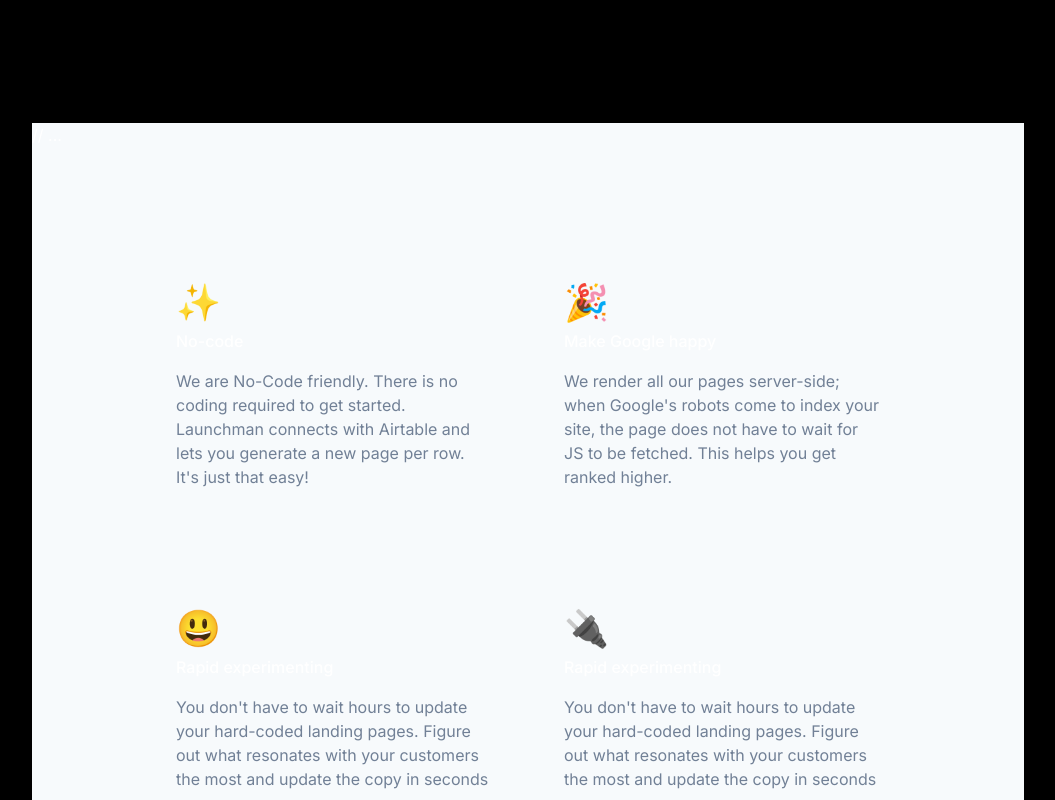
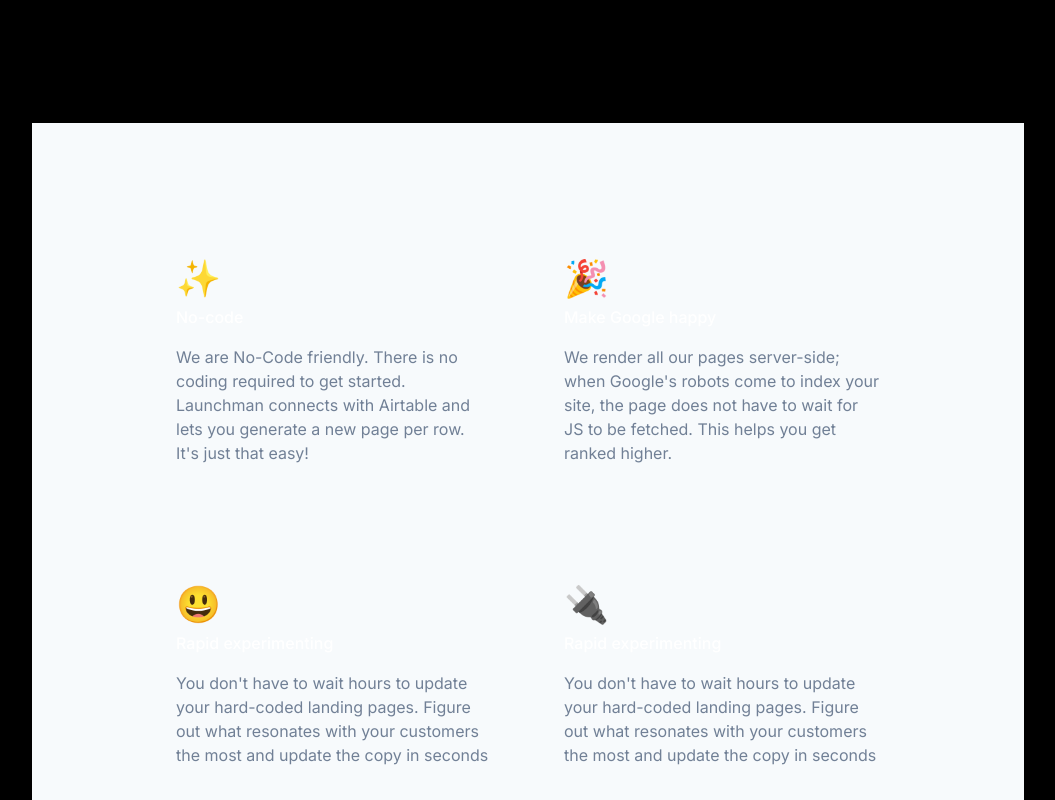
Before and after one commit to manjiribosone/websiteboson, a Next.js app: page / in a window 1280 px wide. Shown: the part 1880-2680 px from the top of the page, without its empty margins (112-1167 px from the left). Built offline with nearby package versions, Linux system fonts and the light colour scheme.

Commit message:
error fix

```diff
--- a/app/components/highlightsSection.tsx
+++ b/app/components/highlightsSection.tsx
@@ -47,7 +47,6 @@ import {
   export const HighlightSection = () => {
     return (
       <Box bg="gray.50">
-        // ...
        <Container maxW="container.md" centerContent py={[8, 28]}>
             <SimpleGrid spacingX={10} spacingY={20} minChildWidth="300px">
               {highlights.map(({ title, description, icon }, i: number) => (
```
